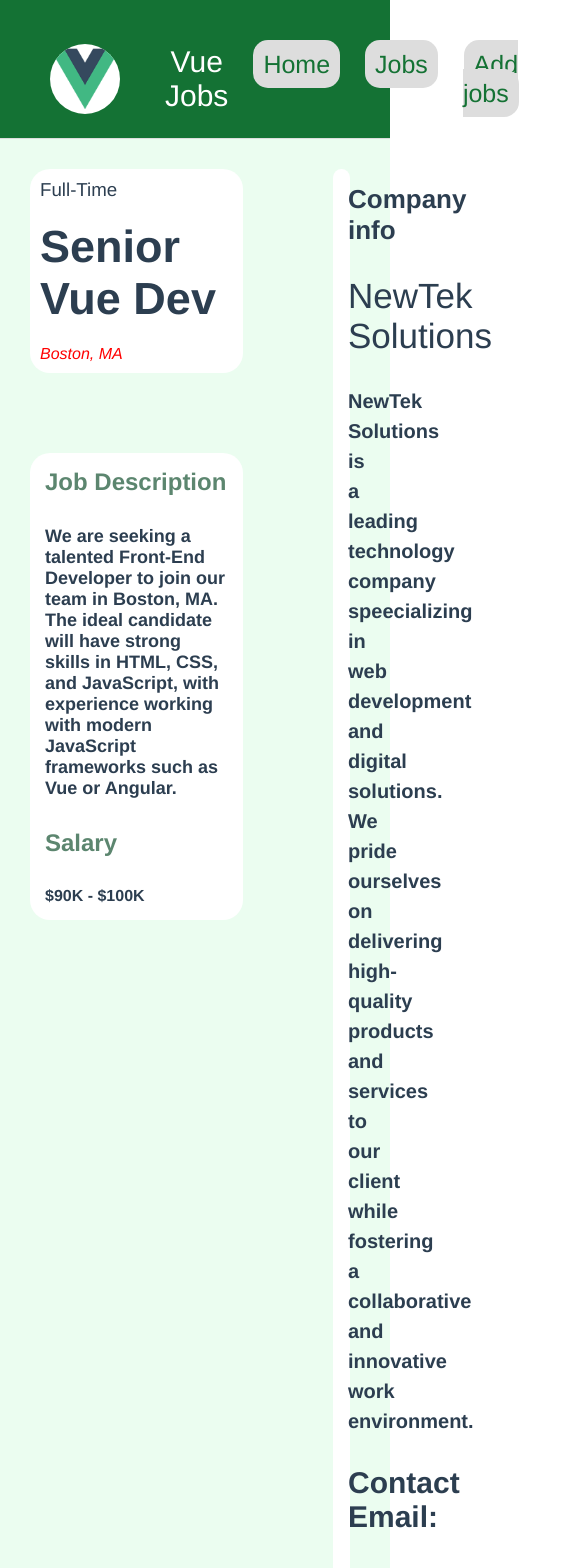
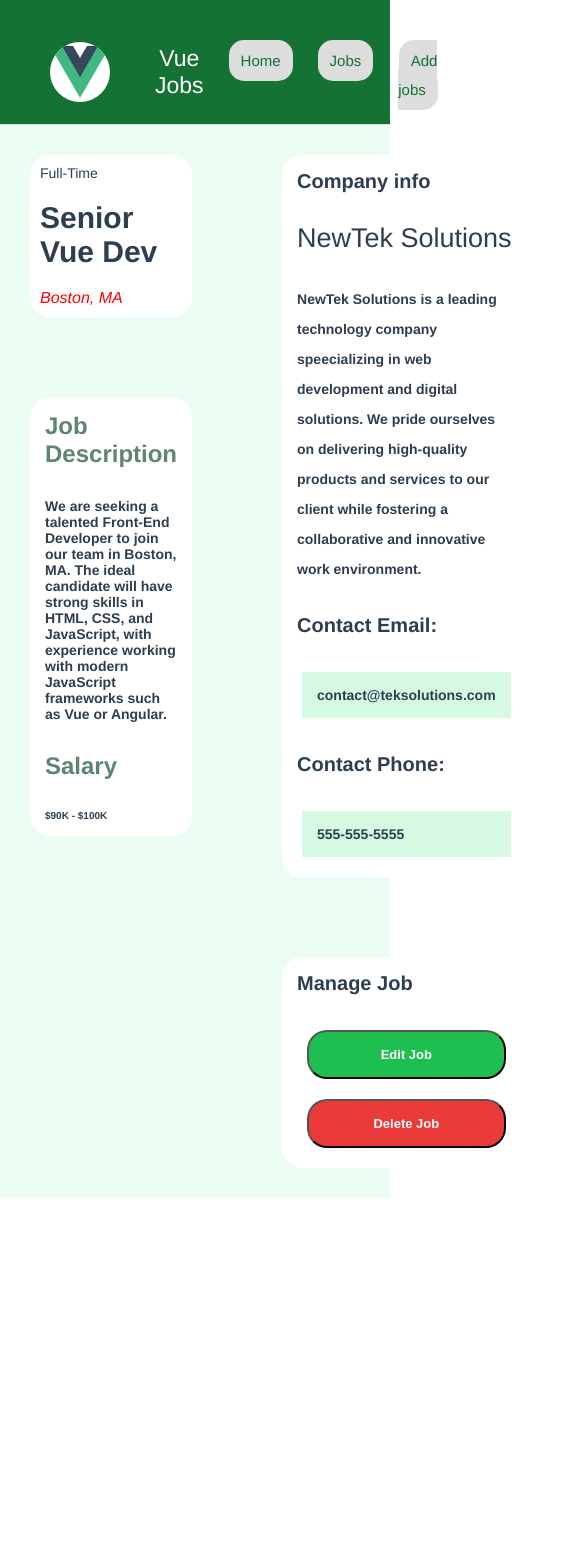
Before and after one commit to vickydollas/vue_course_site_purchase, a Vue app: page /jobs/1 in a window 390 px wide. Shown: the top 1568 px of the page, 585 px wide, since content can reach past the window. After the commit the page ends 1198 px from the top, so only its background shows below. Built offline with nearby package versions, Linux system fonts and the light colour scheme; data requests are answered from the project's data file.

Commit message:
tab responsiveness

```diff
--- a/src/components/HomeCard.vue
+++ b/src/components/HomeCard.vue
@@ -36,15 +36,14 @@
     width: 45%;
     min-height: 22vh;
 }
-.box1 h1, .box2 h1{ font-size: 45px; text-align: left; margin: 20px;}
-.box1 p, .box2 p{font-size: 22px; margin: 20px; text-align: left;}
+.box1 h1, .box2 h1{ font-size: 35px; text-align: left; margin: 20px;}
+.box1 p, .box2 p{font-size: 17px; margin: 20px; text-align: left;}
 .box1 > a > button, .box2 > a > button{
-    width: 15%;
-    height: 75px;
+    padding: 15px;
     border-radius: 10px;
     background-color: black;
     color: #ddd;
-    font-size: 20px;
+    font-size: 10px;
     margin: 10px 0 15px 20px;
     cursor: pointer;
 }
--- a/src/components/JobListing.vue
+++ b/src/components/JobListing.vue
@@ -11,7 +11,6 @@
 </template>
 
 <script setup>
-// import jobData from './jobs.json'
 import { ref, defineProps, onMounted } from 'vue'
 import { RouterLink } from 'vue-router'
 import JobListingCard from './JobListingCard.vue'
@@ -42,7 +41,6 @@
     min-height: 40vh;
 }
 .main-container h1{
-    /* color: red; */
     padding-top: 20px;
 }
 .container2{
@@ -51,13 +49,13 @@
     gap: 30px 30px;
     margin: 20px 50px 40px 50px;
 }
-.container3 a{
+.showbtn{
     text-decoration: none;
     background-color: black;
     color: #ddd;
-    min-width: 200px;
-    height: 10vh;
-    padding: 25px 30em;
+    min-width: 100px;
+    /* height: 8vh; */
+    padding: 18px 18em;
     border-radius: 20px;
     /* margin: 0 auto; */
 }
--- a/src/components/JobListingCard.vue
+++ b/src/components/JobListingCard.vue
@@ -49,17 +49,17 @@
 .container1 p{
     text-align: left;
     margin-bottom: 10px;
-    font-size: 19px;
+    font-size: 14px;
 }
 .button{
     text-decoration: none;
     color: #ffffff;
     background-color: #22C55E;
-    font-size: 20px;
+    font-size: 14px;
     padding: 15px;
     border-radius: 20px;
-    margin-right: 50px;
-    text-align: left;
+    /* margin-right: 50px; */
+    /* text-align: left; */
 }
 .button:hover{
     transform: scale(1.05);
--- a/src/components/NavbarContent.vue
+++ b/src/components/NavbarContent.vue
@@ -40,7 +40,7 @@
 .nav-img{
   background-color: white;
   width: auto;
-  height: 70px;
+  height: 60px;
   border-radius: 50px;
   margin: auto;
 }
@@ -51,7 +51,7 @@
 }
 .nav1 a{
   color: white;
-  font-size: 30px;
+  font-size: 23px;
   text-decoration: none;
   align-items: center;
   padding: 25px;
@@ -67,9 +67,9 @@
   color: #147234;
   background-color: #ddd;
   text-decoration: none;
-  padding: 10px;
+  padding: 12px;
   border-radius: 15px;
-  font-size: 25px;
+  font-size: 15px;
 }
 .nav2 a:hover{
   transform: scale(1.05);
--- a/src/views/JobsDetails.vue
+++ b/src/views/JobsDetails.vue
@@ -67,7 +67,7 @@
 <style>
 .jobfull{
     display: grid;
-    grid-template-columns: 70% 30%;
+    grid-template-columns: 2fr 1fr;
     gap: 30px;
     background-color: #EBFDF0;
 }
@@ -88,8 +88,8 @@
     text-align: left;
     padding: 10px;
 }
-.job-description1 h1{ font-weight: 3000; font-size: 45px;}
-.job-description1 h3{ font-weight: 400; font-size: 20;}
+.job-description1 h1{ font-weight: 3000; font-size: 30px;}
+.job-description1 h3{ font-weight: 400; font-size: 14px;}
 .job-description1 i{
     display: block;
     padding: 10px;
@@ -101,8 +101,8 @@
     padding: 15px;
 }
 .job-description2 h2{ color: #5C866F; font-weight: 1000;}
-.job-description2 p{ font-weight: 700; font-size: 18px;}
-.job-description2 h4{ font-weight: 800;}
+.job-description2 p{ font-weight: 700; font-size: 14px;}
+.job-description2 h4{ font-weight: 800; font-size: 10px;}
 
 /* .jobfull-2 */
 
@@ -116,25 +116,25 @@
     text-align: left;
     padding: 15px;
 }
-.job-description3 p { font-size: 20px; font-weight: 600; line-height: 30px;}
-.job-description3 h3{ font-size: 26px; font-weight: 800;}
-.job-description3 h2{ font-size: 35px; font-weight: 500;}
-.job-description3 h5{ font-size: 30px; font-weight: 600;}
-.job-description3 i{ display: block; font-style: normal; font-size: 20px; font-weight: 800; background-color: #D5F9E1; margin: 20px;}
+.job-description3 p { font-size: 14px; font-weight: 600; line-height: 30px;}
+.job-description3 h3{ font-size: 20px; font-weight: 800;}
+.job-description3 h2{ font-size: 27px; font-weight: 500;}
+.job-description3 h5{ font-size: 20px; font-weight: 600;}
+.job-description3 i{ display: block; font-style: normal; font-size: 14px; font-weight: 800; background-color: #D5F9E1; margin: 20px;}
 
 /* .job-description4 */
 
 .job-description4 h3{
     text-align: left;
-    font-size: 27px;
+    font-size: 20px;
     font-weight: 800;
     padding: 15px;
 }
 .job-description4 button{
-    font-size: 20px;
+    font-size: 13px;
     color: #FFFFFF;
     font-weight: 600;
-    padding: 20px;
+    padding: 15px;
     display: block;
     margin: 20px auto;
     width: 80%;
```
